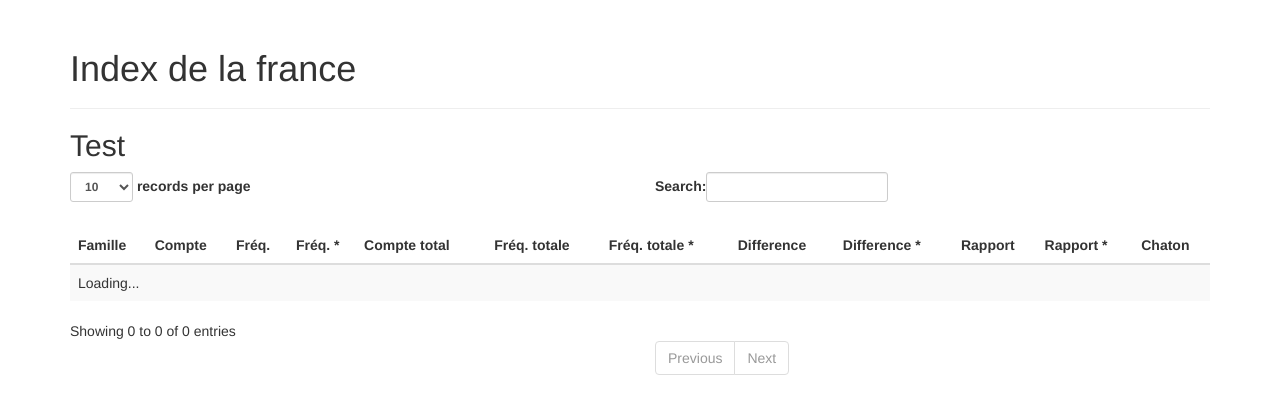
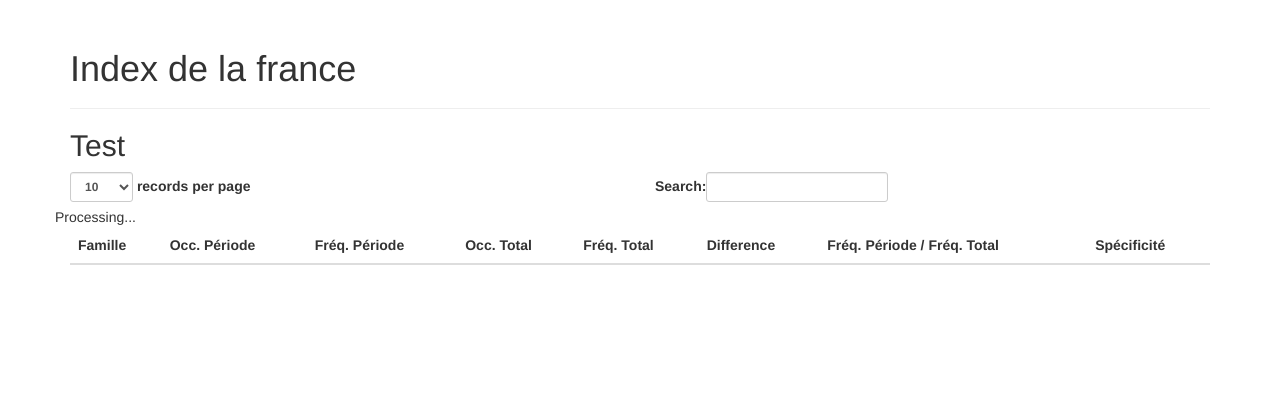
Before and after one commit to mlasson/lcsg, a Django app: page /browser/francia/ in a window 1280 px wide. Shown: the part 51-465 px from the top of the page. Run offline with Django 3.2, Linux system fonts and the light colour scheme; data that the repository does not hold is empty; some libraries are stand-ins or nearby versions.

Commit message:
simplification de francia

```diff
--- a/lettera/templates/browser/index-francia.html
+++ b/lettera/templates/browser/index-francia.html
@@ -11,17 +11,17 @@
 <table class="table table-striped" id="myIndexList" width="100%">
     <thead><tr>
       <th> Famille </th>
-      <th> Compte </th>
-      <th> Fréq. </th>
-      <th> Fréq. * </th>
-      <th> Compte total </th>
-      <th> Fréq. totale  </th>
-      <th> Fréq. totale * </th>
+      <th> Occ. Période </th>
+      <th> Fréq. Période </th>
+ <!--     <th> Fréq. * </th> -->
+      <th> Occ. Total </th>
+      <th> Fréq. Total  </th>
+ <!--      <th> Fréq. totale * </th> -->
       <th> Difference </th>
-      <th> Difference * </th>
-      <th> Rapport </th>
-      <th> Rapport * </th>
-      <th> Chaton </th>
+      <!--     <th> Difference * </th> -->
+      <th> Fréq. Période / Fréq. Total </th>
+ <!--      <th> Rapport * </th> -->
+      <th> Spécificité </th>
     </tr></thead>
   <tbody>
   </tbody>
@@ -34,14 +34,14 @@
         "aoColumns": [
              { "mData": "name" },
              { "mData": "count" },
-             { "mData": "frequence" },
+          //   { "mData": "frequence" },
              { "mData": "frequence_ign" },
              { "mData": "count_all" },
-             { "mData": "frequence_all" },
+          //   { "mData": "frequence_all" },
              { "mData": "frequence_all_ign" },
              { "mData": "diff" },
              { "mData": "diff_ign" },
-             { "mData": "rapport" },
+          //   { "mData": "rapport" },
              { "mData": "rapport_ign" },
              { "mData": "chaton"}
         ]
```
